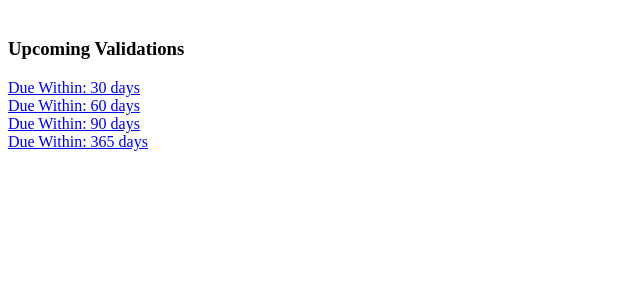
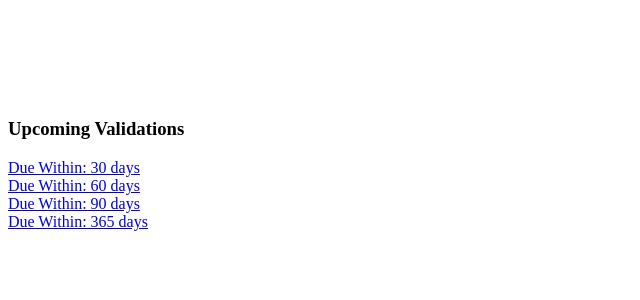
Before and after one commit to bendiller/ips-metrics-site, a Django app: template ips_metrics_site/metrics/templates/metrics/base.html in a window 1280 px wide. Shown: the top 300 px of the page, without its empty margins (0-640 px from the left). Run offline with Django 3.2, Linux system fonts and the light colour scheme; the template is opened without the code that fills it, so the values that code supplies are empty.

Commit message:
Small style/readability improvements

```diff
--- a/ips_metrics_site/metrics/static/metrics/style.css
+++ b/ips_metrics_site/metrics/static/metrics/style.css
@@ -7,6 +7,16 @@
 .column {
     float: left;
     margin: 30px 30px 0px 0px;
+}
+
+#sidebar {
+    margin-top: 110px;
+}
+
+#content {
+    border-style: solid;
+    border-width: 0px 0px 0px 2px;
+    padding: 0px 0px 0px 30px;
 }
 
 /* Clear floats after the columns */
```
